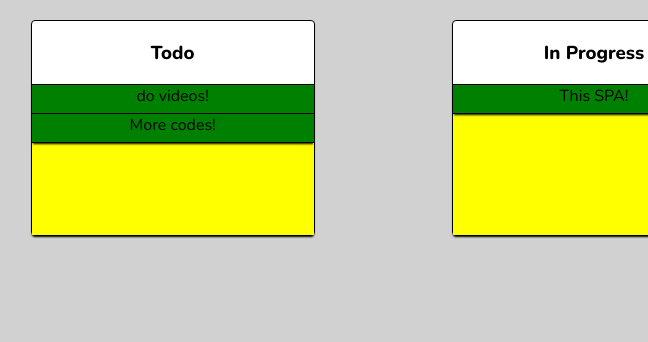
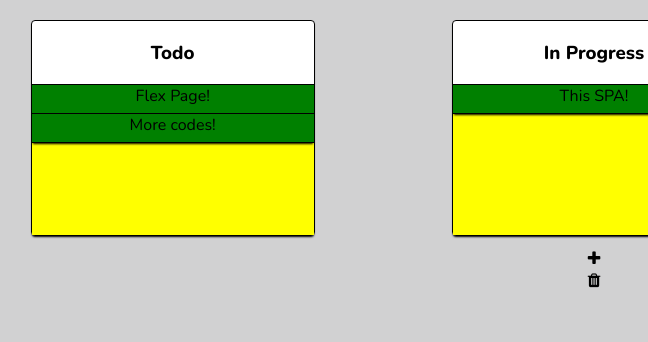
Before and after one commit to NatanTavares/DragAndDrop, a plain HTML site: page index.html in a window 1280 px wide. Shown: the top 342 px of the page, 46-694 px from the left. Drawn offline with nearby package versions, Linux system fonts and the light colour scheme.

Commit message:
Adição dos botões mais/menos um cartão

```diff
--- a/index.html
+++ b/index.html
@@ -4,6 +4,7 @@
   <meta charset="UTF-8">
   <meta name="viewport" content="width=device-width, initial-scale=1.0">
   <link href="https://fonts.googleapis.com/css2?family=Nunito:wght@200;400;600;800&display=swap" rel="stylesheet">
+  <link rel="stylesheet" href="https://cdnjs.cloudflare.com/ajax/libs/font-awesome/4.7.0/css/font-awesome.min.css">
   <link rel="stylesheet" href="style.css">
   <title>Drag & Drop</title>
 </head>
@@ -12,26 +13,34 @@
     <div class="frame">
       <h3>Todo</h3>
       <div class="dropzone">
-        <div class="card" draggable="true"> do videos!</div>
-        <div class="card" draggable="true"> More codes!</div>
+        <div class="card" draggable="true">Flex Page!</div>
+        <div class="card" draggable="true">More codes!</div>
       </div>
     </div>
 
     <div class="frame">
       <h3>In Progress</h3>
       <div class="dropzone">
-        <div class="card" draggable="true"> This SPA!</div>
+        <div class="card" draggable="true">This SPA!</div>
       </div>
     </div>
 
     <div class="frame">
       <h3>Done</h3>
       <div class="dropzone">
-        <div class="card" draggable="true"> Bin to Hex!</div>
+        <div class="card" draggable="true">Bin to Hex!</div>
       </div>
     </div>
   </section>
-  <footer><a href="natantavares/github.com">&copy Natan Tavares</a></footer>
+  <div class="more-card">
+    <span class="fa fa-plus"></span>
+  </div>
+
+  <div class="minus-card">
+    <span class="fa fa-trash"></span>
+  </div>
+
+  <footer><a href="https://github.com/NatanTavares">&copy Natan Tavares</a></footer>
 </body>
 <script src="./script.js" defer></script>
 </html>
```
